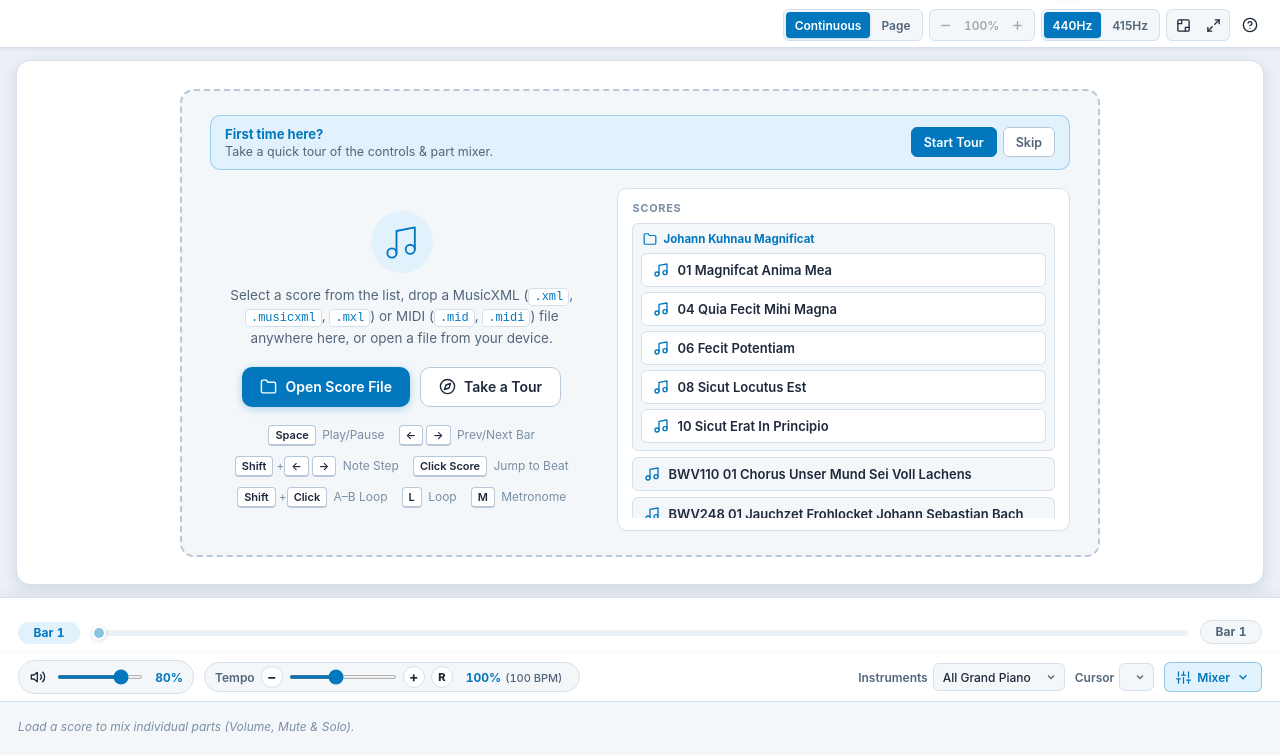
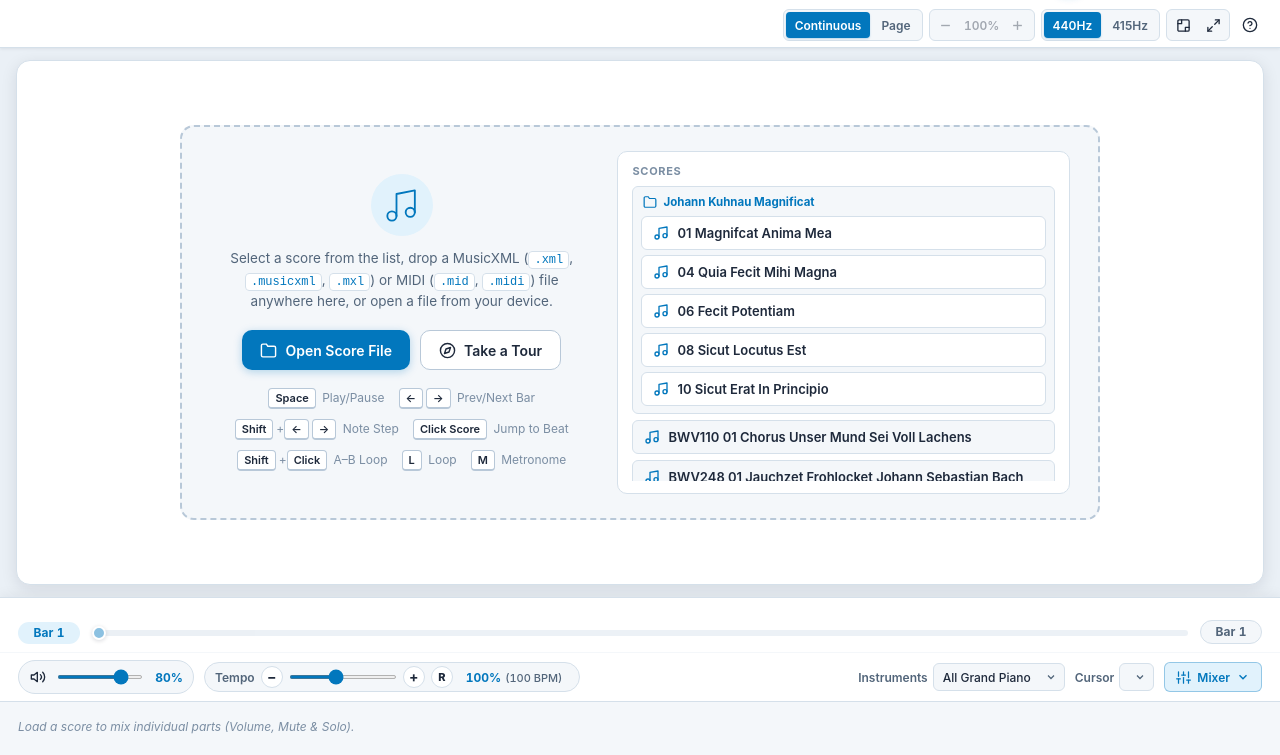
Before and after one commit to Chuck-Rittersdorf/pyp, a plain HTML site: page index.html in a window 1280 px wide. Shown: the part 45-800 px from the top of the page. Drawn offline with nearby package versions, Linux system fonts and the light colour scheme; no server answers.

Commit message:
refactor: remove first-load tour invite banner and associated logic

```diff
--- a/index.html
+++ b/index.html
@@ -187,18 +187,6 @@
         <div class="score-display-box" id="scoreDisplayArea" tabindex="0" aria-label="Sheet music display">
             <div class="empty-state" id="scorePlaceholder">
                 <div class="empty-state-card">
-                    <!-- First-Load Optional Guided Tour Prompt -->
-                    <div class="tour-invite-banner" id="tourInviteBanner">
-                        <div class="tour-invite-text">
-                            <strong>First time here?</strong>
-                            <span>Take a quick tour of the controls &amp; part mixer.</span>
-                        </div>
-                        <div class="tour-invite-actions">
-                            <button type="button" class="tour-invite-btn tour-invite-start" id="tourInviteStartBtn">Start Tour</button>
-                            <button type="button" class="tour-invite-btn tour-invite-dismiss" id="tourInviteDismissBtn" aria-label="Dismiss tour">Skip</button>
-                        </div>
-                    </div>
-
                     <div class="empty-state-split">
                         <!-- Left Column: Open File, Take Tour & Keyboard Shortcuts -->
                         <div class="empty-state-left">
--- a/style.css
+++ b/style.css
@@ -1972,81 +1972,8 @@ kbd {
 }
 
 /* ===========================================
-   FIRST-LOAD TOUR INVITE & INTERACTIVE GUIDED TOUR
+   INTERACTIVE GUIDED TOUR
    =========================================== */
-
-.tour-invite-banner {
-    display: flex;
-    align-items: center;
-    justify-content: space-between;
-    gap: 12px;
-    padding: 10px 14px;
-    margin-bottom: 18px;
-    border-radius: var(--radius-md);
-    background: var(--accent-soft);
-    border: 1px solid rgba(2, 136, 209, 0.32);
-    text-align: left;
-}
-
-.tour-invite-banner[hidden] {
-    display: none !important;
-}
-
-.tour-invite-text {
-    display: flex;
-    flex-direction: column;
-    gap: 2px;
-    font-size: 12.5px;
-    color: var(--text-primary);
-}
-
-.tour-invite-text strong {
-    font-size: 13px;
-    color: var(--accent);
-}
-
-.tour-invite-text span {
-    color: var(--text-secondary);
-}
-
-.tour-invite-actions {
-    display: flex;
-    align-items: center;
-    gap: 6px;
-    flex-shrink: 0;
-}
-
-.tour-invite-btn {
-    height: 30px;
-    padding: 0 12px;
-    border-radius: var(--radius-sm);
-    font-family: var(--font-sans);
-    font-size: 12.5px;
-    font-weight: 600;
-    cursor: pointer;
-    transition: background-color 0.14s ease, border-color 0.14s ease, color 0.14s ease;
-}
-
-.tour-invite-start {
-    background: var(--accent);
-    color: #FFFFFF;
-    border: 1px solid var(--accent);
-}
-
-.tour-invite-start:hover {
-    background: var(--accent-hover);
-}
-
-.tour-invite-dismiss {
-    background: var(--surface);
-    color: var(--text-secondary);
-    border: 1px solid var(--border-strong);
-}
-
-.tour-invite-dismiss:hover {
-    background: var(--surface-hover);
-    color: var(--text-primary);
-}
 
 .tour-overlay {
     position: fixed;
```
Also changed, not shown: pyp-script.js.
